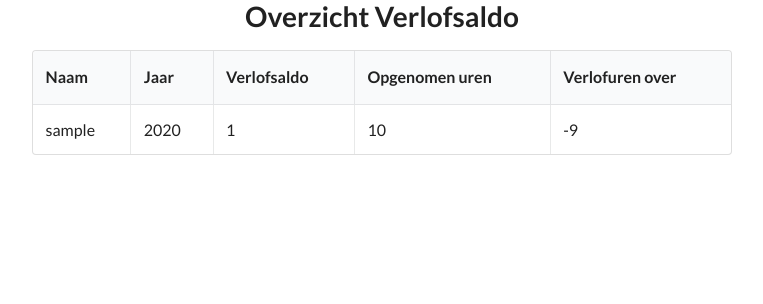
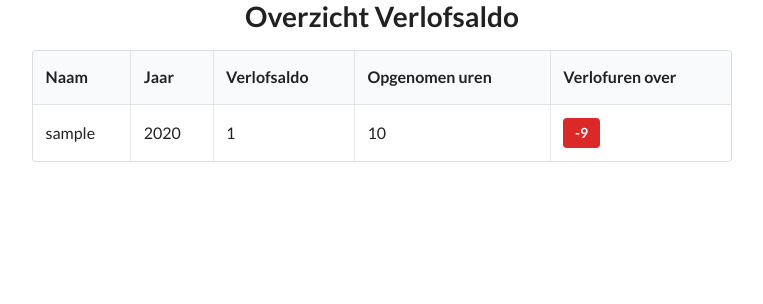
Before and after one commit to Owello/verlof_uren, a Django app: page /entitlement_list in a window 1280 px wide. Shown: the part 218-522 px from the top of the page, without its empty margins (258-1021 px from the left). Run offline with Django 3.2, Linux system fonts and the light colour scheme; a user stored in the database is signed in; tables that the repository leaves empty hold one stand-in row (values such as "Sample post"); parts of the project's set-up code (start-up, migrations or seed data) failed here and were passed over; some libraries are stand-ins or nearby versions.

Commit message:
add colors hours

```diff
--- a/registration/templates/registration/entitlement_detail.html
+++ b/registration/templates/registration/entitlement_detail.html
@@ -42,7 +42,7 @@
         </tr>
         <tr>
             <td>Verlofuren over</td>
-            <td>{{ entitlement.get_remainder_hours }}</td>
+            <td><a class="ui {{ entitlement.get_color }} large label">{{ entitlement.get_remainder_hours }}</a></td>
         </tr>
         </tbody>
     </table>
--- a/registration/templates/registration/entitlement_list.html
+++ b/registration/templates/registration/entitlement_list.html
@@ -23,7 +23,7 @@
                 <td>{{ entitlement.year }}</td>
                 <td>{{ entitlement.leave_hours }}</td>
                 <td>{{ entitlement.get_used_hours }}</td>
-                <td>{{ entitlement.get_remainder_hours }}</td>
+                <td><a class="ui {{ entitlement.get_color }} large label">{{ entitlement.get_remainder_hours }}</a></td>
             </tr>
         {% endfor %}
         </tbody>
```
